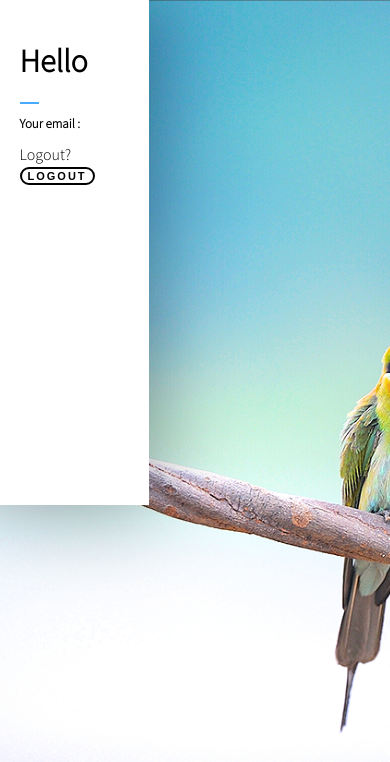
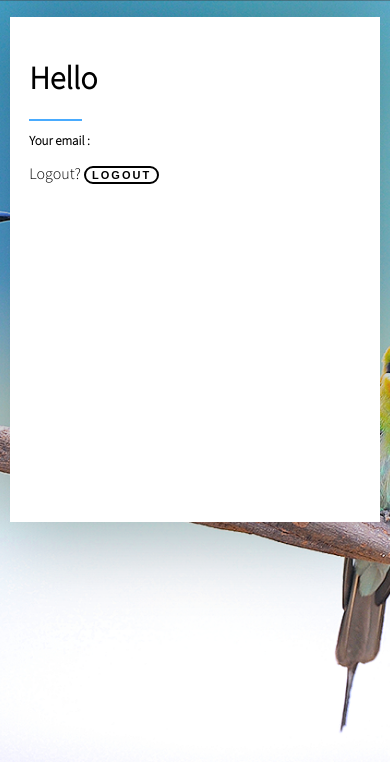
Before and after one commit to Hautumanteika/magebit_test_task, a PHP site: page /profile.html in a window 390 px wide. Shown: the top 762 px of the page. Run offline with PHP 8.4, Linux system fonts and the light colour scheme; some web fonts are replaced.

Commit message:
Update style.css

```diff
--- a/css/style.css
+++ b/css/style.css
@@ -239,10 +239,10 @@ and (max-device-width : 1061px) {
     box-shadow: 0px 0px 82px 8px rgba(0,0,0,0.35);
         background-color: white;
         position: absolute;
-        width: 33.125%;
+        width: 90%;
         height: 57.5%;
-        top: 0;
-        left: 0;
+        top: 2%;
+        left: 2.5%;
         right:0;
         bottom:0;
         background-color: white;
```
